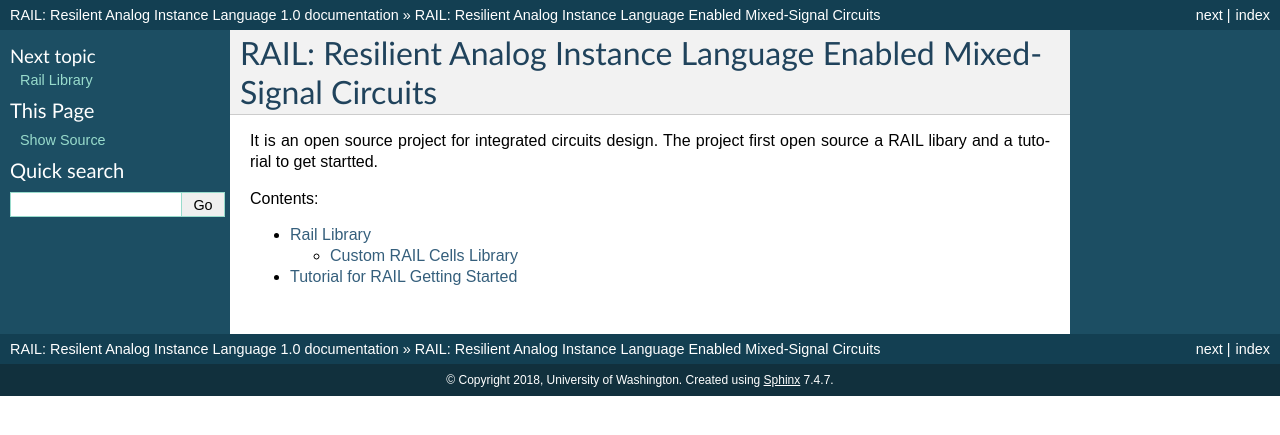
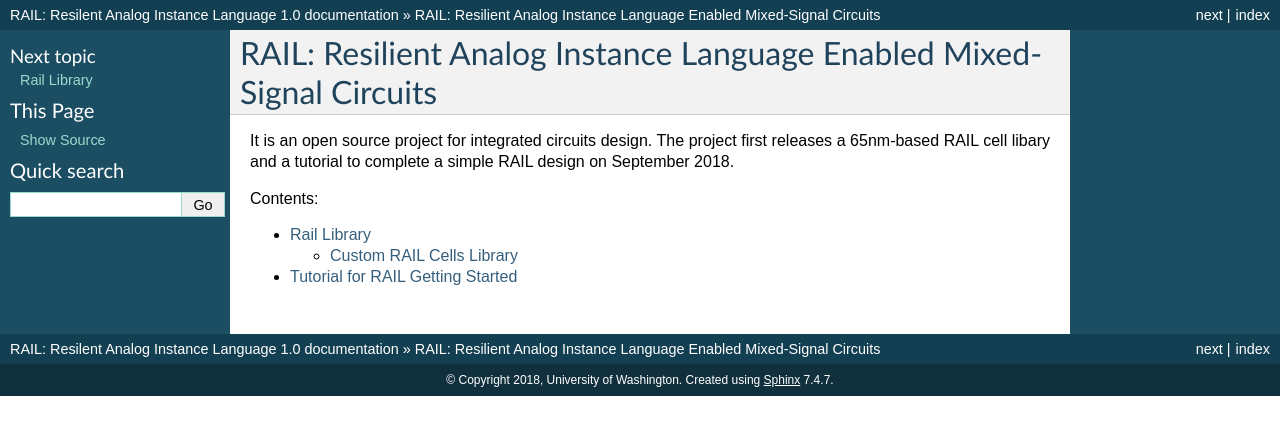
Before and after one commit to silicontalks/raildoc, a Sphinx documentation site: the page built from docs/index.rst, in a window 1280 px wide. Shown: the top 435 px of the page. Built offline with Sphinx 7.4.7, drawn with Linux system fonts in a browser that asks for light colours.

Commit message:
Update index.rst

```diff
--- a/docs/index.rst
+++ b/docs/index.rst
@@ -7,7 +7,7 @@ RAIL: Resilient Analog Instance Language Enabled Mixed-Signal Circuits
 ======================================================================
 
 It is an open source project for integrated circuits design.
-The project first open source a RAIL libary and a tutorial to get startted.
+The project first releases a 65nm-based RAIL cell libary and a tutorial to complete a simple RAIL design on September 2018.
 
 Contents:
 
```
